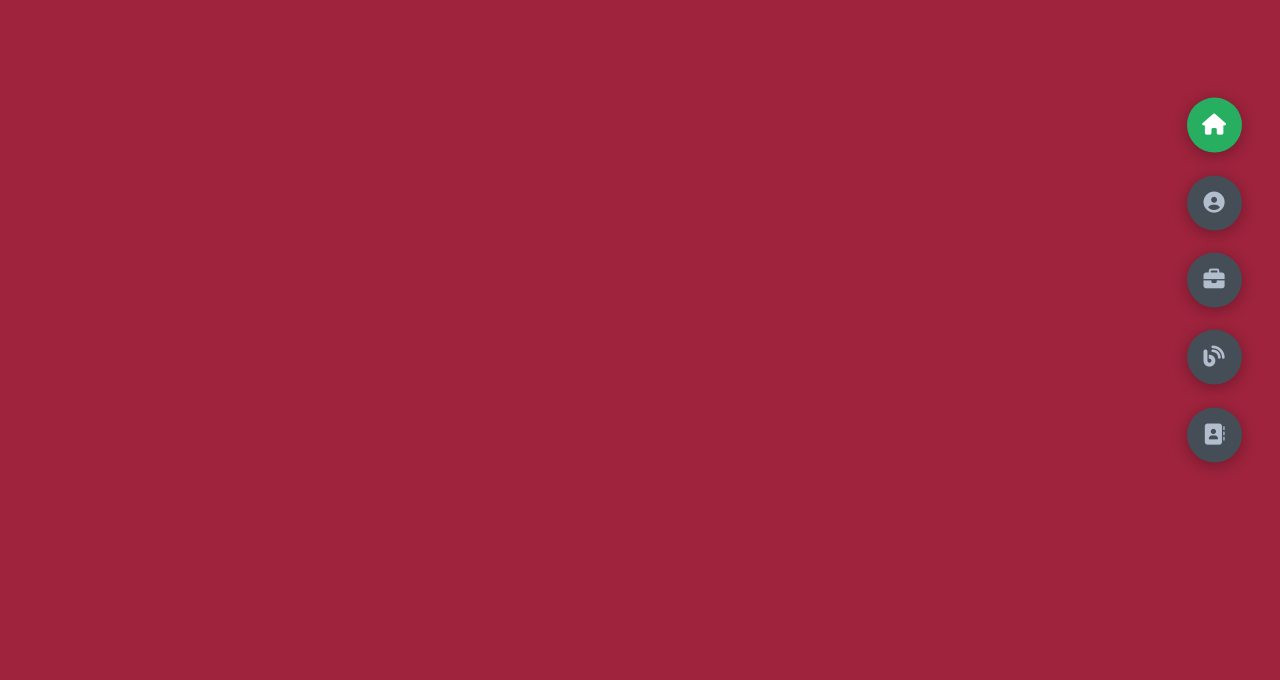
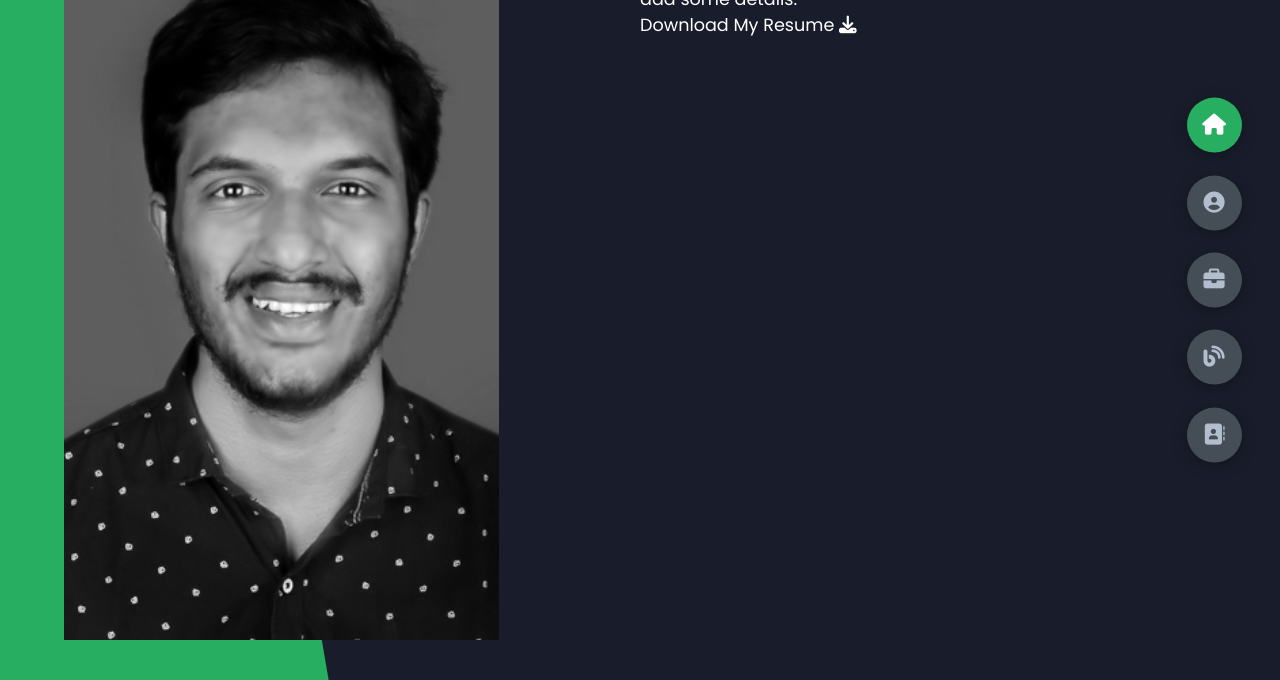
Before and after one commit to Rohithv07/Rohithv07.github.io, a plain HTML site: page index.html in a window 1280 px wide. Shown: the part 120-800 px from the top of the page. Drawn offline with Linux system fonts and the light colour scheme.

Commit message:
Added styles, added image and some about section, more to add in about section

```diff
--- a/index.html
+++ b/index.html
@@ -13,7 +13,27 @@
 </head>
 <body class="main-content">
     <header class="section sec1 header active" id="home">
-
+        <div class="header-content">
+            <div class="left-header">
+                <div class="h-shape"></div>
+                    <div class="image">
+                        <img src="img/hero.png" alt="Photo">
+                    </div>
+            </div>
+            <div class="right-header">
+                <h1 class="name">
+                    Hi, I'm <span>Rohith V.</span>
+                    add some more here
+                </h1>
+                <p>
+                    add some details.
+                </p>
+                <a href="" class="main-btn">
+                    <span class="btn-text">Download My Resume</span>
+                    <span class="btn-icon"><i class="fas fa-download"></i></span>
+                </a>
+            </div>
+        </div>
     </header>
     <main>
         <section class="section sec2 about" id="about"></section>
--- a/styles/styles.scss
+++ b/styles/styles.scss
@@ -61,31 +61,28 @@ section {
 .sec1 {
     display: none;
     transform: translateY(0) scale(1);
-    background-color: rgba(228, 38, 70, 0.658);
 }
 
 .sec2 {
     display: none;
     transform: translateY(0) scale(1);
-    background-color: slateblue;
 }
 
 .sec3 {
     display: none;
     transform: translateY(0) scale(1);
-    background-color: rgb(146, 205, 90);
 }
 
 .sec4 {
     display: none;
     transform: translateY(0) scale(1);
-    background-color: rgb(90, 205, 176);
+
 }
 
 .sec5 {
     display: none;
     transform: translateY(0) scale(1);
-    background-color: rgb(90, 149, 205);
+
 }
 
 .active {
@@ -137,3 +134,44 @@ section {
         }
     }
 }
+
+// header content
+.header-content{
+    display: grid;
+    grid-template-columns: repeat(2, 1fr);
+    min-height: 100vh;
+    .left-header{
+        display: flex;
+        align-items: center;
+        position: relative;
+        .h-shape{
+            transition: all .4s ease-in-out;
+            width: 65%;
+            height: 100%;
+            background-color: var(--color-secondary);
+            position: absolute;
+            left: 0;
+            top: 0;
+            z-index: -1;
+            clip-path: polygon(0 0, 46% 0, 79% 100%, 0% 100%);
+        }
+        .image{
+            border-radius: var(--br-sm-2);
+            height: 90%;
+            width: 68%;
+            margin-left: 4rem;
+            background-color: var(--color-black);
+            transition: all .4s ease-in-out;
+            img{
+                width: 100%;
+                height: 100%;
+                object-fit: cover;
+                transition: all .4s ease-in-out;
+                filter: grayscale(100%);
+                &:hover{
+                    filter: grayscale(0);
+                }
+            }
+        }
+    }
+}
```
Also changed, not shown: styles/styles.css, 1 other file.
